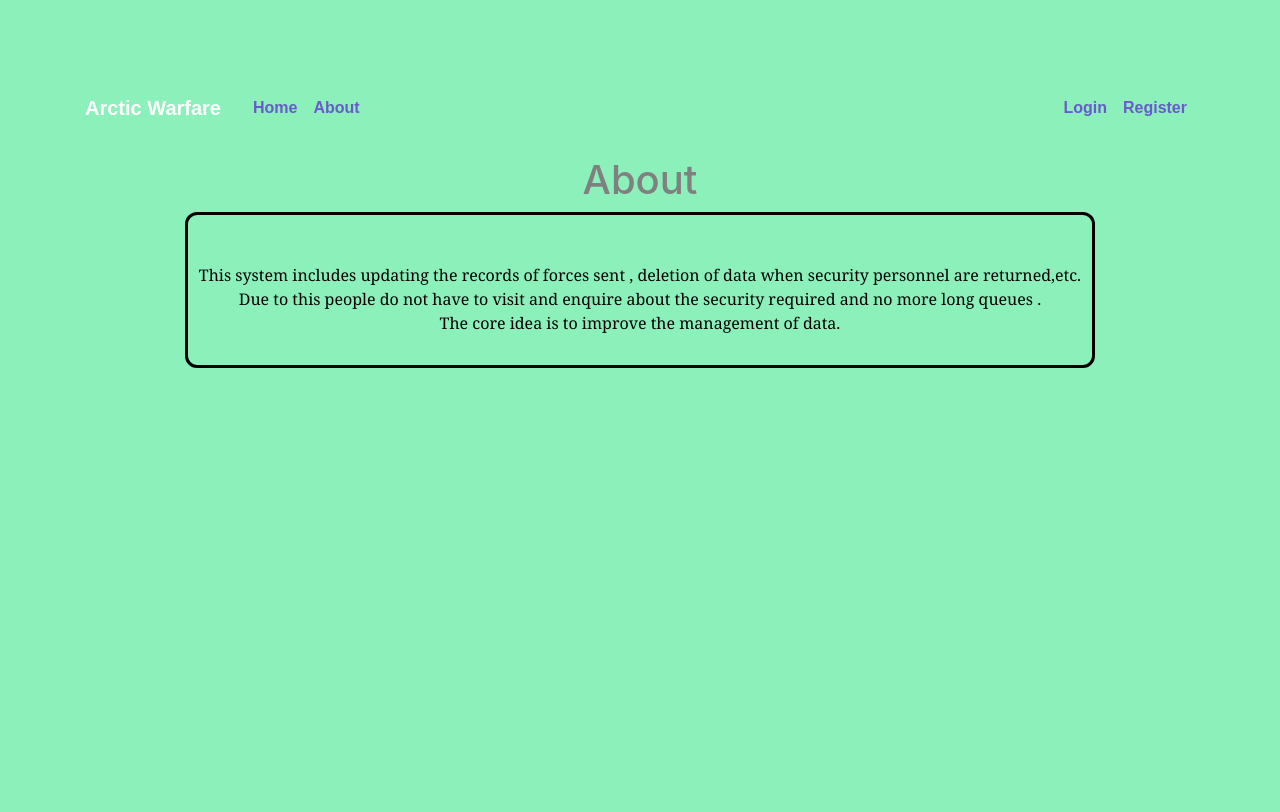
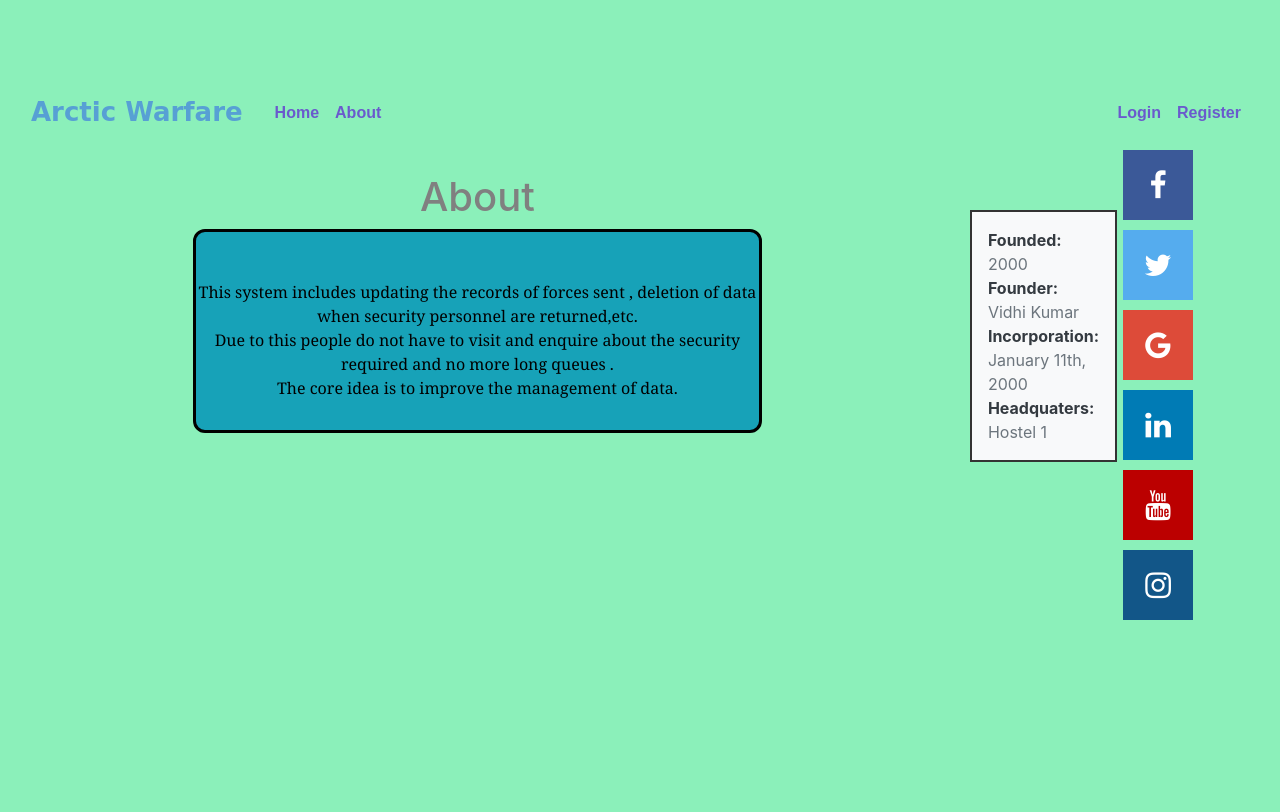
Before and after one commit to vidhi-kumar/SE_Website, a Flask app: page /about in a window 1280 px wide. Before the commit the page ends 368 px from the top, so only its background shows below. Run offline with Flask 2, Linux system fonts and the light colour scheme; some libraries are stand-ins or nearby versions.

Commit message:
Modified About Page

```diff
--- a/WORKING_FINAL/SE_PROJECT/se-security/se-project/security/templates/about.html
+++ b/WORKING_FINAL/SE_PROJECT/se-security/se-project/security/templates/about.html
@@ -1,8 +1,10 @@
 {% extends "layout.html" %}
 {% block content %}
-    <body  >
-        <h1 style="font-weight: 500;text-align: center;margin-top:20px;color:gray">About</h1>
-    <p style="text-align: center;font-family: Georgia ;border:3px solid ;margin:0px 100px 250px 100px;border-radius:12px;padding-bottom:30px;color:black ">
+
+
+    <div class="d-flex bd-highlight">
+        <div class="p-2 flex bd-highlight"><h1 style="font-weight: 500;text-align: center;margin-top:20px;color:gray">About</h1>
+            <p class="bg-info" style="text-align: center;font-family: Georgia ;border:3px solid ;margin:0px 100px 250px 100px;border-radius:12px;padding-bottom:30px;color:black ">
                 <br>
                 <br>
 
@@ -12,8 +14,76 @@
                 Due to this people do not have to visit and enquire about the security required and no more long queues
                 .<br>The core idea is to improve the management of data.
             </p>
-    </body>
+            </div>
+
+        <div class="flex-fill bd-highlight p-3 bg-light" style="border:2px solid ;margin:65px 4px 350px 100px; "><table class=" bg-default text-muted ">
+            <tr><td class="text-dark"><b>Founded:</b></td> </tr>
+            <tr><td>2000</td></tr>
+            <tr><td class="text-dark"><strong>Founder:<strong></td></tr>
+            <tr><td >Vidhi Kumar</td></tr>
+            <tr><td class="text-dark"><strong>Incorporation:<strong></td></tr>
+                <tr><td>January 11th, 2000</td></tr>
+            <tr><td class="text-dark"><strong>Headquaters:<strong></td></tr>
+                 <tr><td>Hostel 1</td></tr>
+        </table>
+
+        <!-- <div class="p-2 flex-fill bd-highlight">Flex item</div> -->
+      </div>
+    <br>
+    <footer>
+        <style>
+            .fa {
+              padding: 20px;
+              font-size: 30px;
+              width: 70px;
+              text-align: center;
+              text-decoration: none;
+              margin: 5px 2px;
+            }
+
+            .fa:hover {
+                opacity: 0.7;
+            }
+
+            .fa-facebook {
+              background: #3B5998;
+              color: white;
+            }
+
+            .fa-twitter {
+              background: #55ACEE;
+              color: white;
+            }
+
+            .fa-google {
+              background: #dd4b39;
+              color: white;
+            }
+
+            .fa-linkedin {
+              background: #007bb5;
+              color: white;
+            }
+
+            .fa-youtube {
+              background: #bb0000;
+              color: white;
+            }
+
+            .fa-instagram {
+              background: #125688;
+              color: white;
+            }
+
+            </style>
 
 
+            <a href="#" class="fa fa-facebook"></a><br>
+            <a href="#" class="fa fa-twitter"></a><br>
+            <a href="#" class="fa fa-google"></a><br>
+            <a href="#" class="fa fa-linkedin"></a><br>
+            <a href="#" class="fa fa-youtube"></a><br>
+            <a href="#" class="fa fa-instagram"></a><br>
+    </footer>
 
 {% endblock content%}
--- a/WORKING_FINAL/SE_PROJECT/se-security/se-project/security/templates/layout.html
+++ b/WORKING_FINAL/SE_PROJECT/se-security/se-project/security/templates/layout.html
@@ -2,6 +2,7 @@
 <html lang="en">
 <head>
     <link href="https://fonts.googleapis.com/css?family=Libre+Baskerville&display=swap" rel="stylesheet">
+    <link rel="stylesheet" href="https://cdnjs.cloudflare.com/ajax/libs/font-awesome/4.7.0/css/font-awesome.min.css">
     <link rel="stylesheet" href="https://stackpath.bootstrapcdn.com/bootstrap/4.3.1/css/bootstrap.min.css" integrity="sha384-ggOyR0iXCbMQv3Xipma34MD+dH/1fQ784/j6cY/iJTQUOhcWr7x9JvoRxT2MZw1T" crossorigin="anonymous">
     <link href="https://fonts.googleapis.com/icon?family=Material+Icons" rel="stylesheet">
     <link rel="stylesheet" type="text/css" href="{{ url_for('static', filename='main.css') }}">
@@ -32,6 +33,11 @@
   /* font-weight: 500; */
   font-family: 'Montserrat', sans-serif;
 
+}
+.navbar-dark .navbar-brand {
+    color: rgba(17, 52, 248, 0.425);
+    font-size: 26px;
+    font-family: 'Pacifico', cursive;
 }
 
         *{
@@ -70,7 +76,7 @@
         <title>Sequrity Force</title>
         {% endif %}
         <nav class="navbar navbar-expand-lg navbar-dark bg-dark">
-            <div class="container">
+            <div class="container-fluid">
               <a class="navbar-brand mr-4" href="/">Arctic Warfare</a>
           <button class="navbar-toggler" type="button" data-toggle="collapse" data-target="#navbarSupportedContent" aria-controls="navbarSupportedContent" aria-expanded="false" aria-label="Toggle navigation">
             <span class="navbar-toggler-icon"></span>
--- a/WORKING_FINAL/SE_PROJECT/se-security/se-project/security/templates/register.html
+++ b/WORKING_FINAL/SE_PROJECT/se-security/se-project/security/templates/register.html
@@ -37,7 +37,7 @@
             {% endif %}
                 </div>
                 <div class="form-group"><i class="material-icons">
-                    person
+                    home_work
                     </i>
                     {{ form.type_force.label(class="form-control-label") }}
                     {% if form.type_force.errors %}
@@ -52,7 +52,7 @@
             {% endif %}
                 </div>
                 <div class="form-group"><i class="material-icons">
-                    person
+                    people_alt
                     </i>
                     {{ form.units.label(class="form-control-label") }}
                     {% if form.units.errors %}
@@ -83,7 +83,7 @@
             {% endif %}
                 </div>
             <div class="form-group"><i class="material-icons">
-                    security
+                    https
                     </i>
                     {{ form.confirm_password.label(class="form-control-label") }}
                     {% if form.confirm_password.errors %}
```
Also changed, not shown: WORKING_FINAL/SE_PROJECT/se-security/se-project/security/templates/static/main.css (+23 -0 lines), WORKING_FINAL/SE_PROJECT/se-security/se-project/security/site.db. Lines whose indentation alone changed are shown as unchanged.
